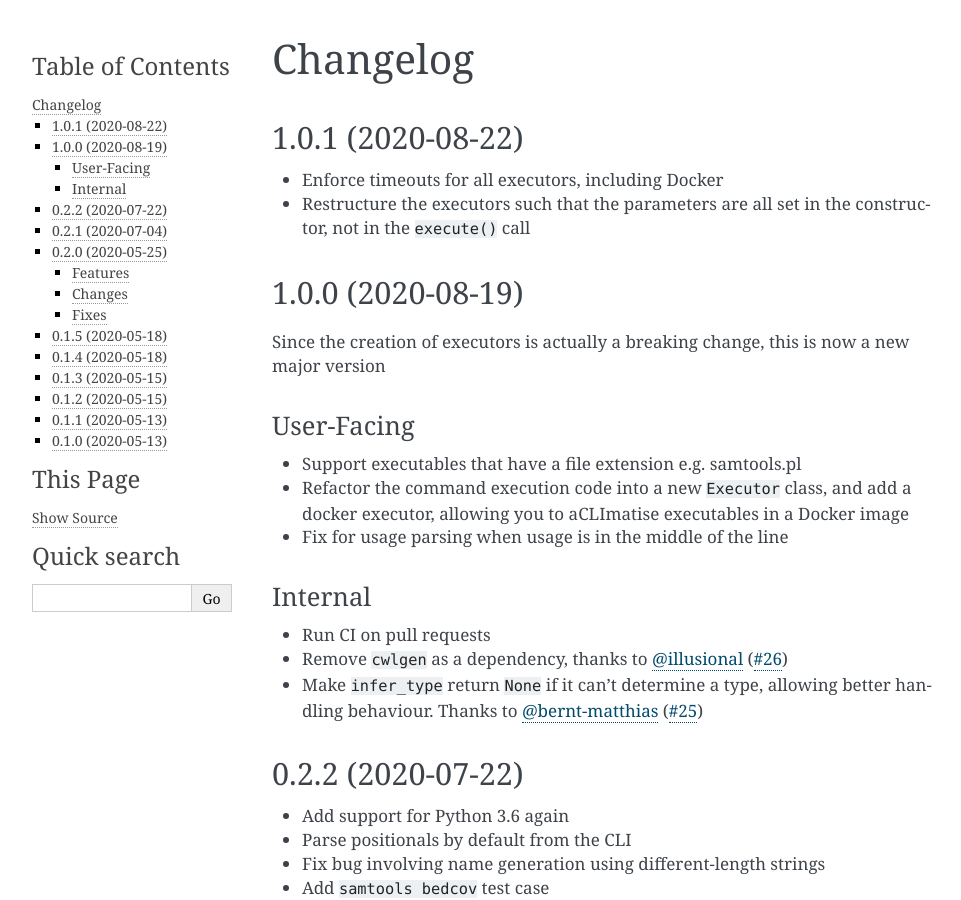
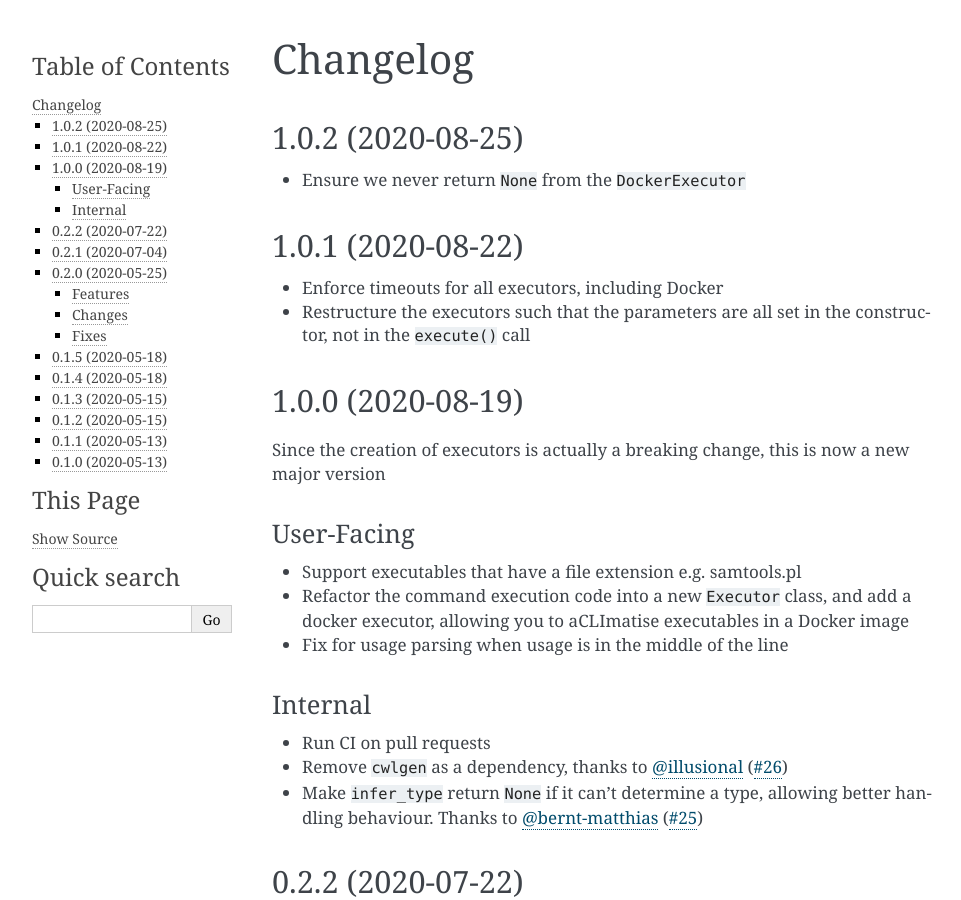
Before and after one commit to aCLImatise/CliHelpParser, a Sphinx documentation site: the page built from docs/changes.rst, in a window 1280 px wide and 900 px high. Shown: the whole window, without its empty margins (148-1109 px from the left). Built offline with Sphinx 7.4.7, drawn with Linux system fonts in a browser that asks for light colours; cross-references to code outside the pages are shown as plain code.

Commit message:
Bump version

```diff
--- a/docs/changes.rst
+++ b/docs/changes.rst
@@ -1,5 +1,9 @@
 Changelog
 =========
+1.0.2 (2020-08-25)
+------------------
+* Ensure we never return ``None`` from the ``DockerExecutor``
+
 1.0.1 (2020-08-22)
 ------------------
 * Enforce timeouts for all executors, including Docker
--- a/setup.cfg
+++ b/setup.cfg
@@ -1,6 +1,6 @@
 [metadata]
 name = acclimatise
-version = 1.0.1
+version = 1.0.2
 description = Acclimatise is a Python library and command-line utility for parsing the help output of a command-line tool and then outputting a description of the tool in a more structured format
 long_description = file: README.md
 long_description_content_type: text/markdown
```
